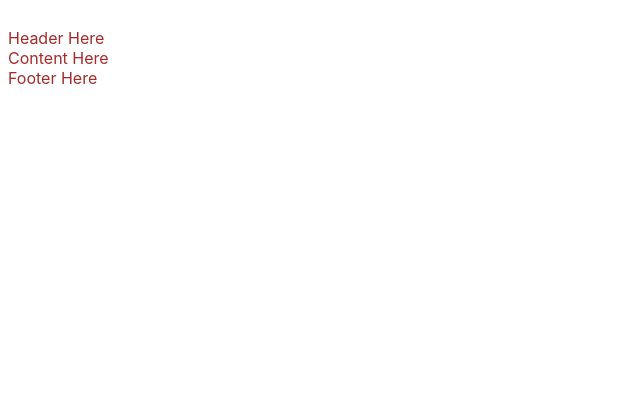
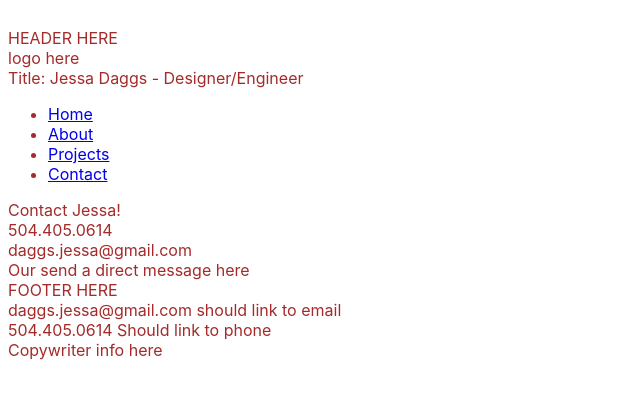
Before and after one commit to jldaggs88/engi-website, a React app: page /contact in a window 1280 px wide. Both pictures are taken after a click on the button "Learn More". Shown: the top 398 px of the page, without its empty margins (0-640 px from the left). Built offline with nearby package versions, Linux system fonts and the light colour scheme; some icons are missing.

Commit message:
Added nav routes and components. Additional boilerplate code

```diff
--- a/package.json
+++ b/package.json
@@ -7,7 +7,7 @@
     "start": "node server/index.js",
     "dev": "webpack --mode development && node server/index.js",
     "build": "webpack --mode production",
-    "heroku-postbuild": "NPM_CONFIG_PRODUCTION=false npm install && npm run build" ,
+    "heroku-postbuild": "NPM_CONFIG_PRODUCTION=false npm install && npm run build",
     "test": "echo \"Error: no test specified\" && exit 1"
   },
   "author": "Jessa Daggs",
@@ -16,7 +16,8 @@
     "express": "^4.17.1",
     "react": "^17.0.0",
     "react-dom": "^17.0.0",
-    "react-favicon": "0.0.18"
+    "react-favicon": "0.0.18",
+    "react-router-dom": "^5.2.0"
   },
   "devDependencies": {
     "@babel/core": "^7.12.3",
--- a/src/app.jsx
+++ b/src/app.jsx
@@ -1,13 +1,18 @@
 import React, { useState } from 'react';
+import {
+  BrowserRouter as Router,
+  Switch,
+  Route,
+  Link
+} from "react-router-dom";
 
 import Landing from './components/Landing/index.jsx';
 import Header from './components/Header/index.jsx';
-import Content from './components/Content/index.jsx';
+import { Home, About, Projects, Contact } from './components/Content/index.jsx';
 import Footer from './components/Footer/index.jsx';
 
 const App = () => {
   const [moreClicked, setMoreClicked] = useState(false);
-
 
   return (
     <div className="app-container">
@@ -17,8 +22,41 @@ const App = () => {
         </div> :
         <div>
           <Header />
-          <Content />
-          <Footer />
+          <Router>
+                <div>
+                  <nav>
+                    <ul>
+                      <li>
+                        <Link to="/">Home</Link>
+                      </li>
+                      <li>
+                        <Link to="/about">About</Link>
+                      </li>
+                      <li>
+                        <Link to="/projects">Projects</Link>
+                      </li>
+                      <li>
+                        <Link to="/contact">Contact</Link>
+                      </li>
+                    </ul>
+                  </nav>
+                  <Switch>
+                    <Route path="/about">
+                      <About />
+                    </Route>
+                    <Route path="/projects">
+                      <Projects />
+                    </Route>
+                    <Route path="/contact">
+                      <Contact />
+                    </Route>
+                    <Route path="/">
+                      <Home />
+                    </Route>
+                  </Switch>
+                </div>
+              </Router>
+            <Footer />
         </div>
       }
     </div>
--- /dev/null
+++ b/src/components/Content/About.jsx
@@ -0,0 +1,13 @@
+import React from 'react';
+
+const About = () => {
+
+  return <div>
+    <div>Short paragraph about me!</div>
+    <p>Here I will write some things about
+      me that are cool, funny, techy
+    </p>
+  </div>;
+};
+
+export default About;
--- /dev/null
+++ b/src/components/Content/Contact.jsx
@@ -0,0 +1,13 @@
+import React from 'react';
+
+const Contact = () => {
+
+  return <div>
+    <div>Contact Jessa!</div>
+    <div>504.405.0614</div>
+    <div>daggs.jessa@gmail.com</div>
+    <div>Our send a direct message here </div>
+  </div>;
+};
+
+export default Contact;
--- a/src/components/Content/Content.jsx
+++ /dev/null
@@ -1,11 +0,0 @@
-import React from 'react';
-import ReactDOM from 'react-dom';
-// import './styles/styles.scss';
-
-const Content = () => {
-  return <div>
-    Content Here
-  </div>;
-};
-
-export default Content;
--- /dev/null
+++ b/src/components/Content/Home.jsx
@@ -0,0 +1,11 @@
+import React from 'react';
+
+const Home = () => {
+
+  return <div>
+    <div>Pic of me here!</div>
+    <div>About my work and interest</div>
+  </div>;
+};
+
+export default Home;
--- /dev/null
+++ b/src/components/Content/Projects.jsx
@@ -0,0 +1,10 @@
+import React from 'react';
+
+const Projects = () => {
+
+  return <div>
+    <div>Project slide show!</div>
+  </div>;
+};
+
+export default Projects;
--- a/src/components/Content/index.jsx
+++ b/src/components/Content/index.jsx
@@ -1,4 +1,6 @@
-import Content from './Content.jsx';
-// import './styles/styles.scss';
+import About from '../Content/About.jsx';
+import Home from '../Content/Home.jsx';
+import Projects from '../Content/Projects.jsx';
+import Contact from '../Content/Contact.jsx';
 
-export default Content;
+export { About, Home, Projects, Contact };
--- a/src/components/Footer/Footer.jsx
+++ b/src/components/Footer/Footer.jsx
@@ -4,7 +4,10 @@ import ReactDOM from 'react-dom';
 
 const Footer = () => {
   return <div>
-    Footer Here
+    FOOTER HERE
+    <div>daggs.jessa@gmail.com should link to email</div>
+    <div>504.405.0614 Should link to phone</div>
+    <div>Copywriter info here</div>
   </div>;
 };
 
--- a/src/components/Header/Header.jsx
+++ b/src/components/Header/Header.jsx
@@ -3,7 +3,9 @@ import ReactDOM from 'react-dom';
 
 const Header = () => {
   return <div>
-    Header Here
+    HEADER HERE
+    <div>logo here</div>
+    <div>Title: Jessa Daggs - Designer/Engineer</div>
   </div>;
 };
 
--- a/src/components/Landing/Landing.jsx
+++ b/src/components/Landing/Landing.jsx
@@ -8,7 +8,7 @@ const Landing = () => {
   return <div>
     <img src={jd} atl="" className="logo"/>
     <div>Jessa Daggs</div>
-    <div>Engineer</div>
+    <div>Designer + Engineer</div>
   </div>;
 };
 
```
Also changed, not shown: 1 other file (tests, documents, lock files or other folders).
